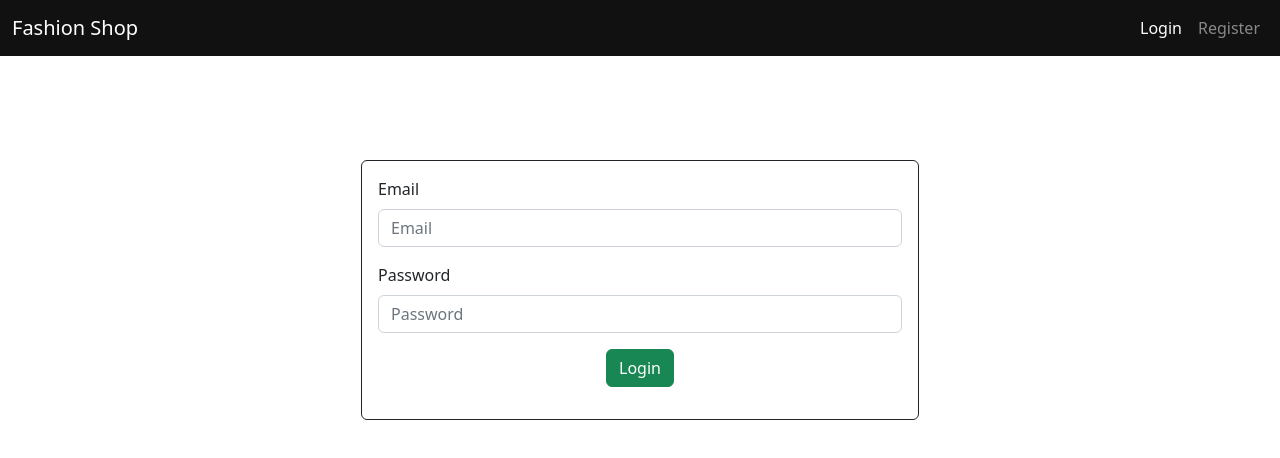
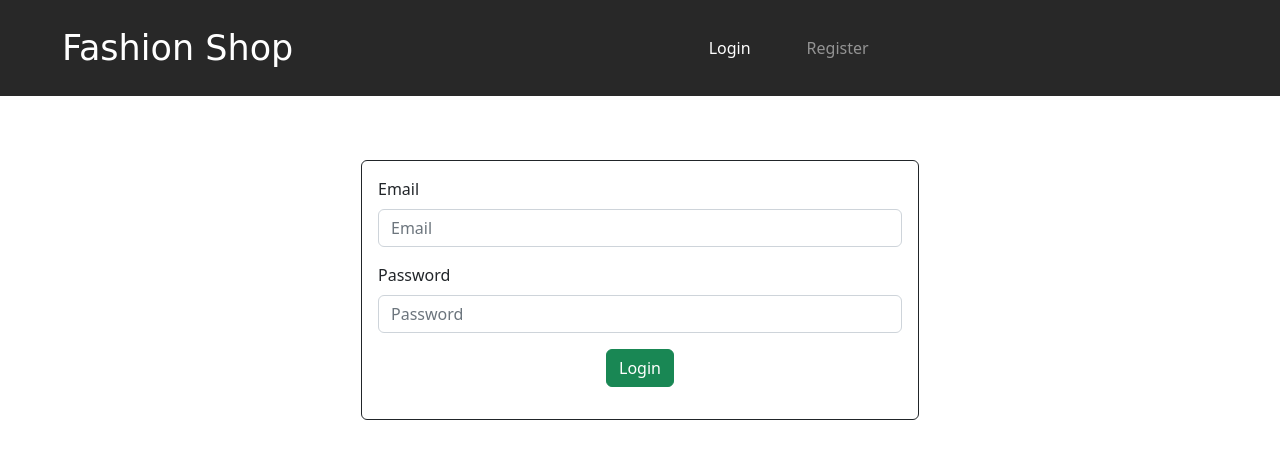
Before and after one commit to AseelKhaseeb/JS-CRUD-team, a plain HTML site: page login.html in a window 1280 px wide. Drawn offline with Linux system fonts and the light colour scheme.

Commit message:
edit navbar

```diff
--- a/Admin/assets/css/style.css
+++ b/Admin/assets/css/style.css
@@ -16,3 +16,38 @@
 .card-w-33 {
     width: 33.33%;
 }
+
+.nav-link{
+    display: block;
+    padding: var(--bs-nav-link-padding-y) var(--bs-nav-link-padding-x);
+    font-size: var(--bs-nav-link-font-size);
+    font-weight: var(--bs-nav-link-font-weight);
+    color: var(--bs-nav-link-color);
+    text-decoration: none;
+    transition: color .15s ease-in-out,background-color .15s ease-in-out,border-color .15s ease-in-out;
+    margin: 20px;
+}
+.navbar-brand{
+    padding-top: var(--bs-navbar-brand-padding-y);
+    padding-bottom: var(--bs-navbar-brand-padding-y);
+    margin-right: var(--bs-navbar-brand-margin-end);
+    color: var(--bs-navbar-brand-color);
+    text-decoration: none;
+    white-space: nowrap;
+    font-size: 35px;
+    font-family: "Cookie",cursive;
+    margin-left: 50px;
+}
+.navbar-nav{
+    --bs-nav-link-padding-x: 0;
+    --bs-nav-link-padding-y: 0.5rem;
+    --bs-nav-link-color: var(--bs-navbar-color);
+    --bs-nav-link-hover-color: var(--bs-navbar-hover-color);
+    --bs-nav-link-disabled-color: var(--bs-navbar-disabled-color);
+    display: flex;
+    flex-direction: column;
+    padding-left: 0;
+    margin: auto;
+    margin-bottom: 0;
+    list-style: none;
+}
--- a/assets/css/style.css
+++ b/assets/css/style.css
@@ -88,6 +88,7 @@ background-color: #666666;
 /* Navbar start */
 .navbar{
     background-color: #111111;
+    opacity: 0.9;
 }
 /* Navbar end */
 
@@ -155,10 +156,64 @@ a:hover {
 /* Bootstrap Carousel end */
 
 /* Owl carousel start */
+.nav-link{
+    position: relative;
+}
+.nav-link:after{
+    content: "";
+    position: absolute;
+    /* background-color: #ff3c78; */
+    height: 3px;
+    width: 0;
+    left: 80px;
+    bottom: 10px;
+    font-size: 20px;
+    transition: 0.9s;
+}
+.nav-link:hover:after{
+    width: 100%;
+    padding-right: 1px;
+}
+.navbar-brand{
+padding-top: var(--bs-navbar-brand-padding-y);
+padding-bottom: var(--bs-navbar-brand-padding-y);
+margin-right: var(--bs-navbar-brand-margin-end);
+color: var(--bs-navbar-brand-color);
+text-decoration: none;
+white-space: nowrap;
+font-size: 35px;
+font-family: "Cookie",cursive;
+margin-left: 50px;
+}
+.navbar-nav{
+--bs-nav-link-padding-x: 0;
+--bs-nav-link-padding-y: 0.5rem;
+--bs-nav-link-color: var(--bs-navbar-color);
+--bs-nav-link-hover-color: var(--bs-navbar-hover-color);
+--bs-nav-link-disabled-color: var(--bs-navbar-disabled-color);
+display: flex;
+flex-direction: column;
+padding-left: 0;
+margin: auto;
+margin-bottom: 0;
+list-style: none;
+/* text-align: right; */
+/* margin-left: auto; */
+}
+.nav-link{
+display: block;
+padding: var(--bs-nav-link-padding-y) var(--bs-nav-link-padding-x);
+font-size: var(--bs-nav-link-font-size);
+font-weight: var(--bs-nav-link-font-weight);
+color: var(--bs-nav-link-color);
+text-decoration: none;
+transition: color .15s ease-in-out,background-color .15s ease-in-out,border-color .15s ease-in-out;
+margin: 20px;
+}
 .background__img{
     background-image: url(../images/banner-1.jpg);
     background-size: cover;
-    height: 87vh;
+    height: 80vh;
     background-position:top center;
     margin-top: 56px;
 }
--- a/assets/js/count.js
+++ b/assets/js/count.js
@@ -1,4 +1,4 @@
-let countDownDate = new Date("June 30, 2022 23:23:59").getTime(1000);
+let countDownDate = new Date("DEC 30, 2022 23:23:59").getTime(1000);
 // console.log(countDownDate);
 
 let counter = setInterval(()=> {
```
Also changed, not shown: Admin/categories.html (+5 -1 lines), Admin/footer-html/footer.html (+5 -1 lines), Admin/index.html (+7 -1 lines), Admin/products.html (+5 -1 lines), Admin/services.html (+5 -1 lines), index.html (+1 -0 lines).
